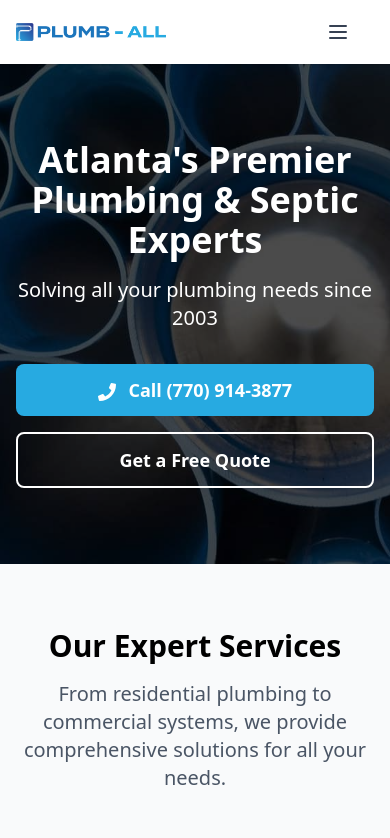
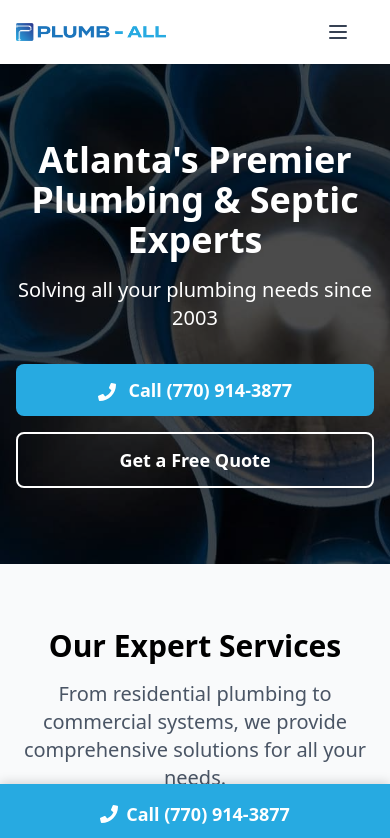
Before and after one commit to DeathCamel58/plumb-all-nextjs, a Next.js app: page / in a window 390 px wide. Shown: the top 838 px of the page. Built offline with nearby package versions, Linux system fonts and the light colour scheme.

Commit message:
CTA: Add sticky CTA on bottom of mobile pages.

```diff
--- a/src/app/layout.tsx
+++ b/src/app/layout.tsx
@@ -1,6 +1,7 @@
 import "../styles/globals.scss";
 import Menu from "@/components/Menu";
 import Footer from "@/components/Footer";
+import StickyCallButton from "@/components/StickyCallButton";
 import React from "react";
 import { GoogleTagManager } from '@next/third-parties/google'
 
@@ -24,6 +25,7 @@ export default function RootLayout({
         {children}
 
         <Footer />
+        <StickyCallButton />
       </body>
     </html>
   );
--- a/src/components/Footer.tsx
+++ b/src/components/Footer.tsx
@@ -13,7 +13,7 @@ const footerMenuItems = [
 
 export default function Footer() {
   return (
-    <footer className="background-theme-4 text-gray-300 py-10 px-4">
+    <footer className="background-theme-4 text-gray-300 py-10 pb-20 md:pb-10 px-4">
       <div className="max-w-7xl mx-auto grid grid-cols-1 sm:grid-cols-2 gap-8">
         {/* Left Column */}
         <div>
--- /dev/null
+++ b/src/components/StickyCallButton.tsx
@@ -0,0 +1,19 @@
+'use client'
+
+import { FaPhone } from 'react-icons/fa'
+
+const StickyCallButton = () => {
+  return (
+    <div className="fixed bottom-0 left-0 right-0 z-50 md:hidden">
+      <a
+        href="tel:+17709143877"
+        className="flex items-center justify-center gap-2 w-full background-theme-1 text-white text-lg font-semibold py-4 shadow-[0_-2px_10px_rgba(0,0,0,0.15)] hover:background-theme-2 transition"
+      >
+        <FaPhone />
+        <span>Call (770) 914-3877</span>
+      </a>
+    </div>
+  )
+}
+
+export default StickyCallButton
```
